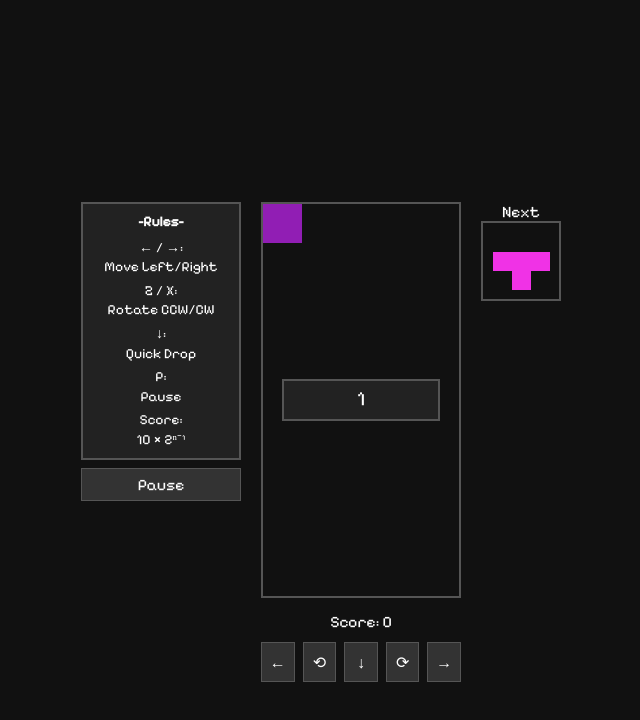
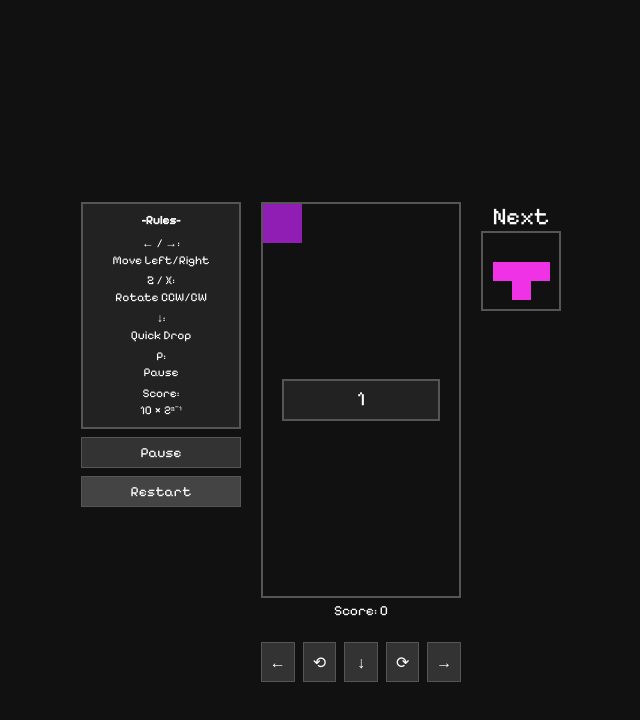
Before and after one commit to vxnquish/tetris-react, a React (Vite) app in the folder tetris-react/: page / in a window 1280 px wide. Both pictures are taken after a click on the button "Play Game". Shown: the top 720 px of the page, without its empty margins (279-919 px from the left). Built offline with nearby package versions, Linux system fonts and the light colour scheme.

Commit message:
Added Quick Restart

```diff
--- a/tetris-react/src/App.css
+++ b/tetris-react/src/App.css
@@ -5,20 +5,27 @@
   align-items: center;
   justify-content: center;
   background: #111;
+  /* make the app‐wide base font larger */
+  font-size: 1.5rem;
 }
+
 .home-container {
   text-align: center;
+  /* assume this contains headings or text you want larger */
+  font-size: 1.25rem;
 }
+
 .play-button {
   margin-top: 1rem;
-  padding: 0.75rem 1.5rem;
-  font-size: 1.25rem;
+  padding: 1rem 2rem; /* a bit more padding for balance */
+  font-size: 1.75rem; /* increase the button font */
   border: none;
   border-radius: 8px;
   background: #0dc2ff;
   color: #000;
   cursor: pointer;
 }
+
 .play-button:hover {
   background: #0ba8cc;
 }
--- a/tetris-react/src/components/Board.jsx
+++ b/tetris-react/src/components/Board.jsx
@@ -329,7 +329,7 @@ export default function Board({ onGameOver }) {
             background: "#222",
             border: "2px solid #555",
             color: "#fff",
-            fontSize: 14,
+            fontSize: 12,
             lineHeight: 1.4,
             fontFamily: "Pixelify Sans",
             textAlign: "center",
@@ -372,12 +372,28 @@ export default function Board({ onGameOver }) {
             background: "#333",
             border: "1px solid #555",
             color: "#fff",
-            fontSize: 16,
+            fontSize: 14,
             fontFamily: "Pixelify Sans",
             cursor: "pointer",
           }}
         >
           {paused ? "Resume" : "Pause"}
+        </button>
+        {/* Quick Restart Button */}
+        <button
+          onClick={() => window.location.reload()}
+          style={{
+            width: "100%",
+            padding: 6,
+            background: "#444",
+            border: "1px solid #555",
+            color: "#fff",
+            fontSize: 14,
+            fontFamily: "Pixelify Sans",
+            cursor: "pointer",
+          }}
+        >
+          Restart
         </button>
       </div>
 
@@ -403,12 +419,12 @@ export default function Board({ onGameOver }) {
       <div
         style={{
           position: "absolute",
-          top: 410,
+          top: 400,
           left: 0,
           right: 0,
           textAlign: "center",
           color: "#fff",
-          fontSize: 16,
+          fontSize: 14,
           fontFamily: "Pixelify Sans",
         }}
       >
```
